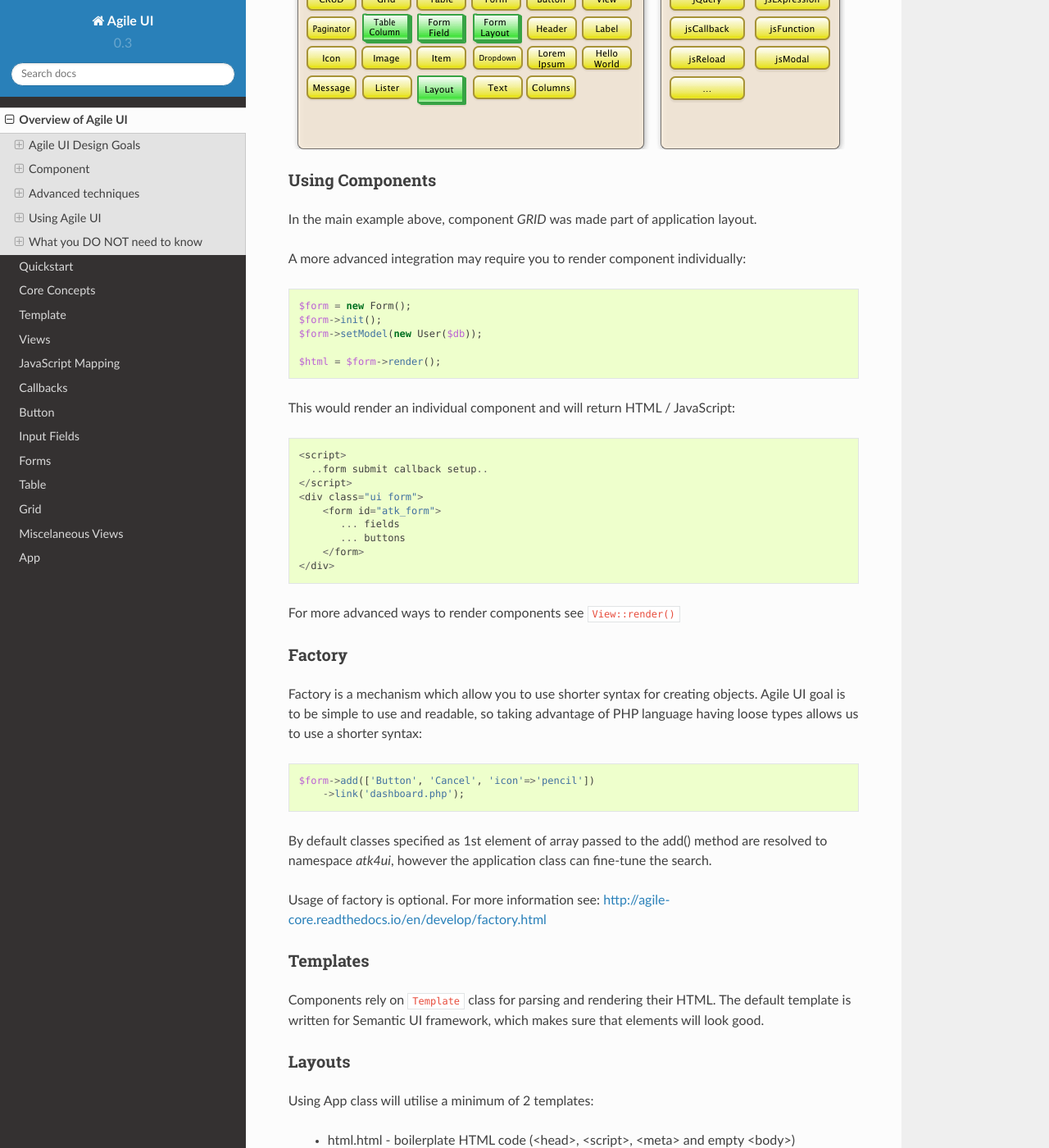
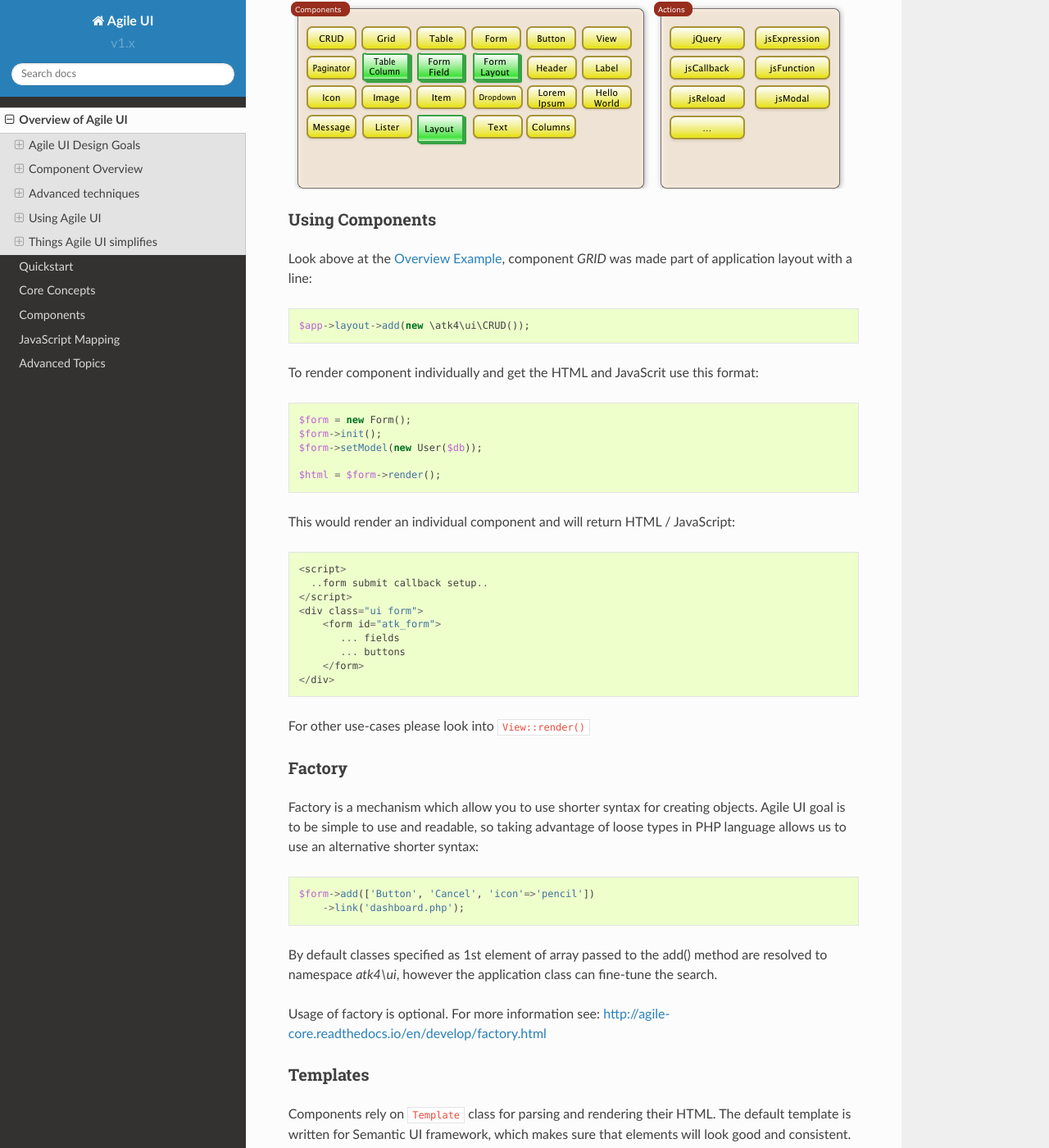
Before and after one commit to atk4/ui, a Sphinx documentation site: the page built from docs/overview.rst, in a window 1280 px wide and 1400 px high, scrolled down 4489 px. Shown: the whole window at 82% size. Built offline with Sphinx 7.4.7 and the Read the Docs theme 2.0.0, drawn with Linux system fonts in a browser that asks for light colours; pages that are not in the unit, such as notebooks, are missing from menus; cross-references to code outside the pages are shown as plain code; some of the changed text lies outside the part shown.

Commit message:
documentation restructure

```diff
--- a/docs/conf.py
+++ b/docs/conf.py
@@ -54,7 +54,7 @@
 # built documents.
 #
 # The short X.Y version.
-version = '0.3'
+version = 'v1.x'
 # The full version, including alpha/beta/rc tags.
 #release = '0.2.1'
 
--- a/docs/overview.rst
+++ b/docs/overview.rst
@@ -86,8 +86,14 @@
     digging through heaps of HTML, CSS or JS frameworks and need a solution which
     just works.
 
+.. _overview_example:
+
+Overview Example
+^^^^^^^^^^^^^^^^
+
 Agile UI / Agile Data code for your app can fit into a single file. See below for
 clarifications::
+
 
     <?php
     require'vendor/autoload.php';
@@ -188,8 +194,8 @@
 
 .. _component:
 
-Component
-=========
+Component Overview
+==================
 The component is a fundamental builing block of Agile UI. Each component is fully
 self-sufficient and creating a class instance is enough to make component work.
 
@@ -210,9 +216,13 @@
 
 Using Components
 ----------------
-In the main example above, component `GRID` was made part of application layout.
+Look above at the :ref:`overview_example`, component `GRID` was made part
+of application layout with a line::
 
-A more advanced integration may require you to render component individually::
+    $app->layout->add(new \atk4\ui\CRUD());
+
+
+To render component individually and get the HTML and JavaScrit use this format::
 
     $form = new Form();
     $form->init();
@@ -233,19 +243,19 @@
         </form>
     </div>
 
-For more advanced ways to render components see :php:meth:`View::render()`
+For other use-cases please look into :php:meth:`View::render()`
 
 Factory
 -------
 Factory is a mechanism which allow you to use shorter syntax for creating objects.
-Agile UI goal is to be simple to use and readable, so taking advantage of PHP language
-having loose types allows us to use a shorter syntax::
+Agile UI goal is to be simple to use and readable, so taking advantage of loose types
+in PHP language allows us to use an alternative shorter syntax::
 
     $form->add(['Button', 'Cancel', 'icon'=>'pencil'])
         ->link('dashboard.php');
 
 By default classes specified as 1st element of array passed to the add() method are
-resolved to namespace `atk4\ui`, however the application class can fine-tune the
+resolved to namespace `atk4\\ui`, however the application class can fine-tune the
 search.
 
 Usage of factory is optional. For more information see:
@@ -255,11 +265,15 @@
 ---------
 Components rely on :php:class:`Template` class for parsing and rendering their
 HTML. The default template is written for Semantic UI framework, which makes sure
-that elements will look good.
+that elements will look good and consistent.
 
 
 Layouts
 -------
+.. image:: images/layout-hierarchy.png
+    :width: 40%
+    :align: right
+
 Using App class will utilise a minimum of 2 templates:
 
  - html.html - boilerplate HTML code (<head>, <script>, <meta> and empty <body>)
@@ -270,9 +284,11 @@
 You'll also find that layout class such as :php:class:`Layout\Admin` is initializing
 some components on its own - sidebar menu, top menu.
 
-Having those components initializes allows framework to make use of application
-layout. for instance, authentication contoller may want to put a user-menu on the
-right-hand side of your top menu (with logout link).
+.. image:: images/admin-layout.png
+
+If you are extending your Admin Layout, be sure to maintain same property names
+and then other components will make use of them, for example authentication controller
+will automatically populate a user-menu with the name of the user and log-out button.
 
 
 Advanced techniques
@@ -405,17 +421,16 @@
 us about some support and assistance, do not hesitate to reach out.
 
 
-What you DO NOT need to know
-============================
+Things Agile UI simplifies
+==========================
 
 Some technologies are "prerequirements" in other PHP frameworks, but Agile Toolkit
 lets you develop a perfectly functional web application even if you are NOT familiar
-with technologies like:
+with technologies such as:
 
  - HTML and Asset Management
  - JavaScript, jQuery, NPM
  - CSS styling, LESS
- - Linux, Infrastructure, Docker
  - Rest API and JSON
 
 We do recommend that you come back and learn those technologies **after** you have mastered
```
Also changed, not shown: docs/components.rst (added, +29 -0 lines), docs/core.rst (+12 -0 lines), docs/index.rst (+2 -10 lines), docs/images/admin-layout.png (added), docs/images/layout-hierarchy.png (added), 7 other files.
